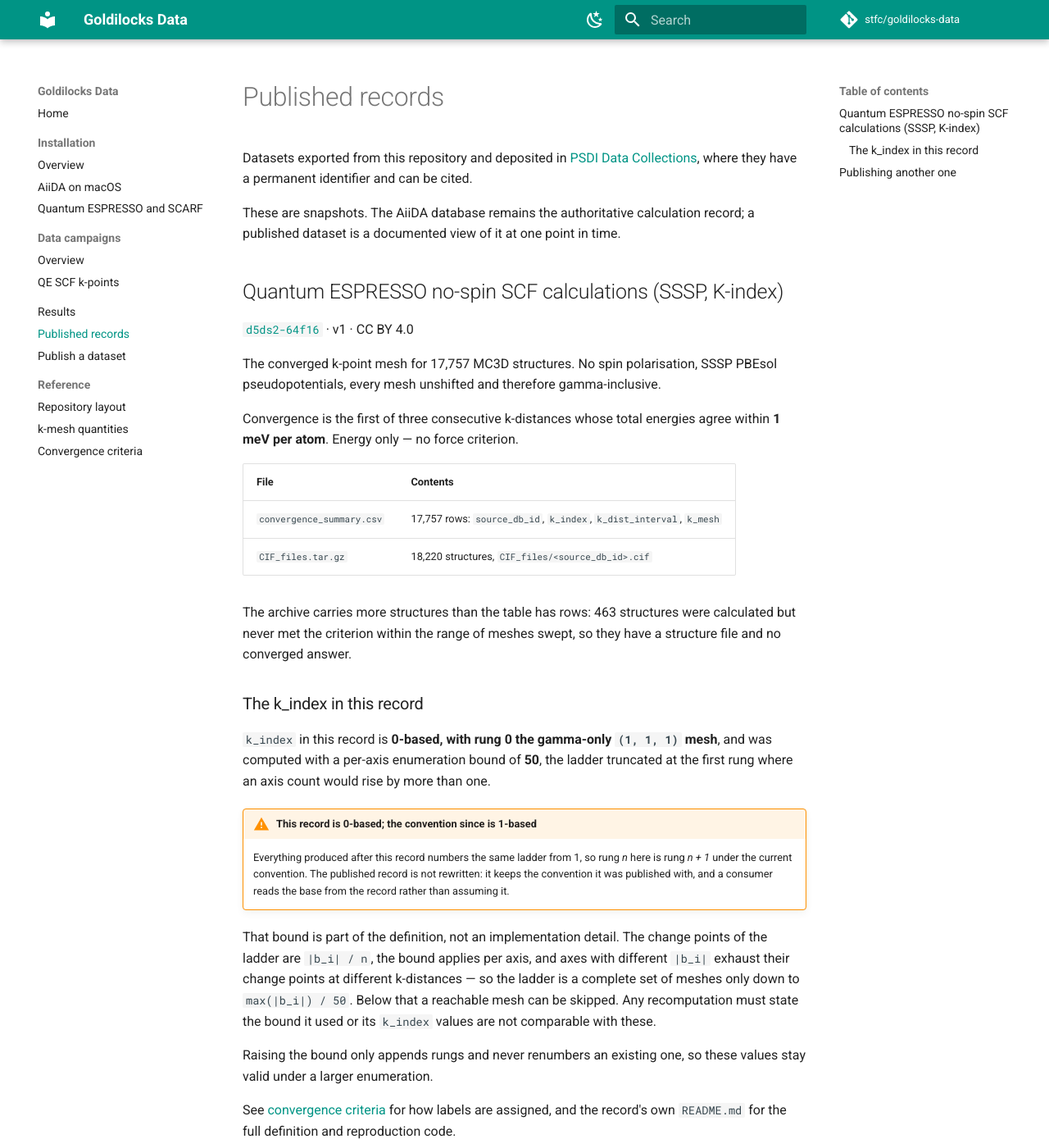
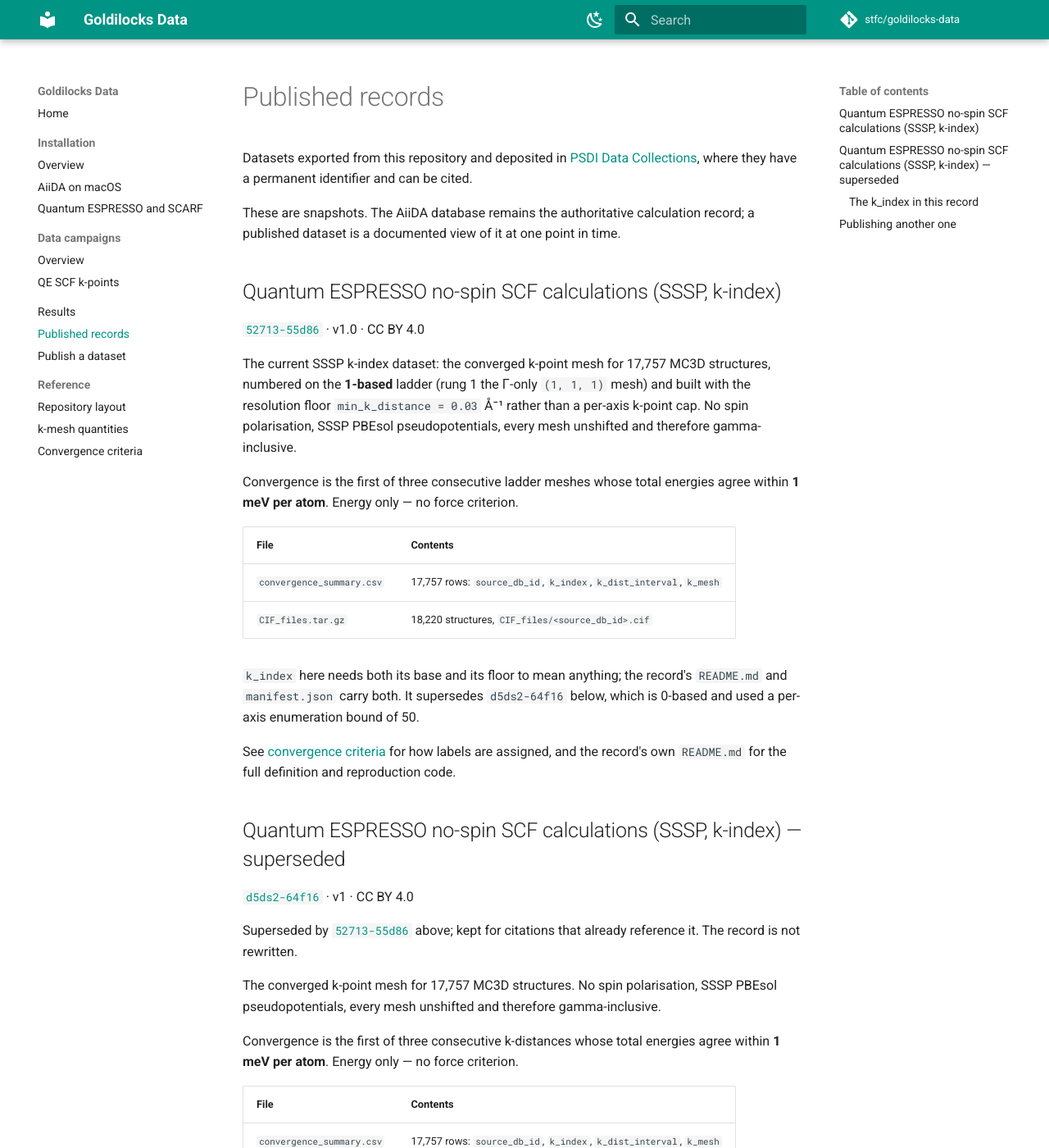
Before and after one commit to stfc/goldilocks-data, an MkDocs documentation site: the page built from docs/published-records.md, in a window 1280 px wide and 1400 px high. Shown: the whole window at 82% size. Built offline with MkDocs 1.6.1 and Material for MkDocs 9.7.7, drawn with Linux system fonts in a browser that asks for light colours; comment, search, counter and statistics services are not loaded.

Commit message:
docs(published-records): add record 52713-55d86 as the current SSSP k-index dataset
1-based, built with min_k_distance = 0.03; supersedes the 0-based d5ds2-64f16,
which stays listed for existing citations.

```diff
--- a/docs/published-records.md
+++ b/docs/published-records.md
@@ -7,10 +7,39 @@ identifier and can be cited.
 These are snapshots. The AiiDA database remains the authoritative calculation
 record; a published dataset is a documented view of it at one point in time.
 
-## Quantum ESPRESSO no-spin SCF calculations (SSSP, K-index)
+## Quantum ESPRESSO no-spin SCF calculations (SSSP, k-index)
+
+[`52713-55d86`](https://data-collections.psdi.ac.uk/records/52713-55d86) · v1.0 ·
+CC BY 4.0
+
+The current SSSP k-index dataset: the converged k-point mesh for 17,757 MC3D
+structures, numbered on the **1-based** ladder (rung 1 the Γ-only `(1, 1, 1)`
+mesh) and built with the resolution floor `min_k_distance = 0.03` Å⁻¹ rather
+than a per-axis k-point cap. No spin polarisation, SSSP PBEsol pseudopotentials,
+every mesh unshifted and therefore gamma-inclusive.
+
+Convergence is the first of three consecutive ladder meshes whose total energies
+agree within **1 meV per atom**. Energy only — no force criterion.
+
+| File | Contents |
+| --- | --- |
+| `convergence_summary.csv` | 17,757 rows: `source_db_id`, `k_index`, `k_dist_interval`, `k_mesh` |
+| `CIF_files.tar.gz` | 18,220 structures, `CIF_files/<source_db_id>.cif` |
+
+`k_index` here needs both its base and its floor to mean anything; the record's
+`README.md` and `manifest.json` carry both. It supersedes `d5ds2-64f16` below,
+which is 0-based and used a per-axis enumeration bound of 50.
+
+See [convergence criteria](reference/convergence.md) for how labels are assigned,
+and the record's own `README.md` for the full definition and reproduction code.
+
+## Quantum ESPRESSO no-spin SCF calculations (SSSP, k-index) — superseded
 
 [`d5ds2-64f16`](https://data-collections.psdi.ac.uk/records/d5ds2-64f16) · v1 ·
 CC BY 4.0
+
+Superseded by [`52713-55d86`](https://data-collections.psdi.ac.uk/records/52713-55d86)
+above; kept for citations that already reference it. The record is not rewritten.
 
 The converged k-point mesh for 17,757 MC3D structures. No spin polarisation,
 SSSP PBEsol pseudopotentials, every mesh unshifted and therefore
```
